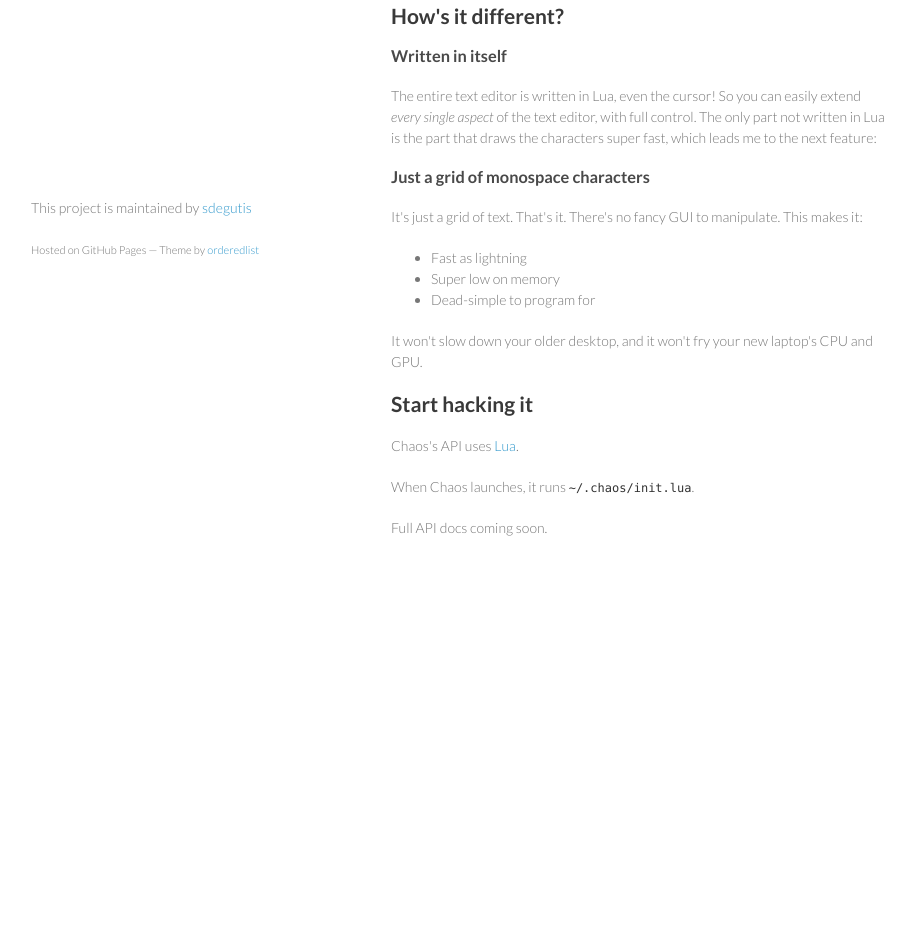
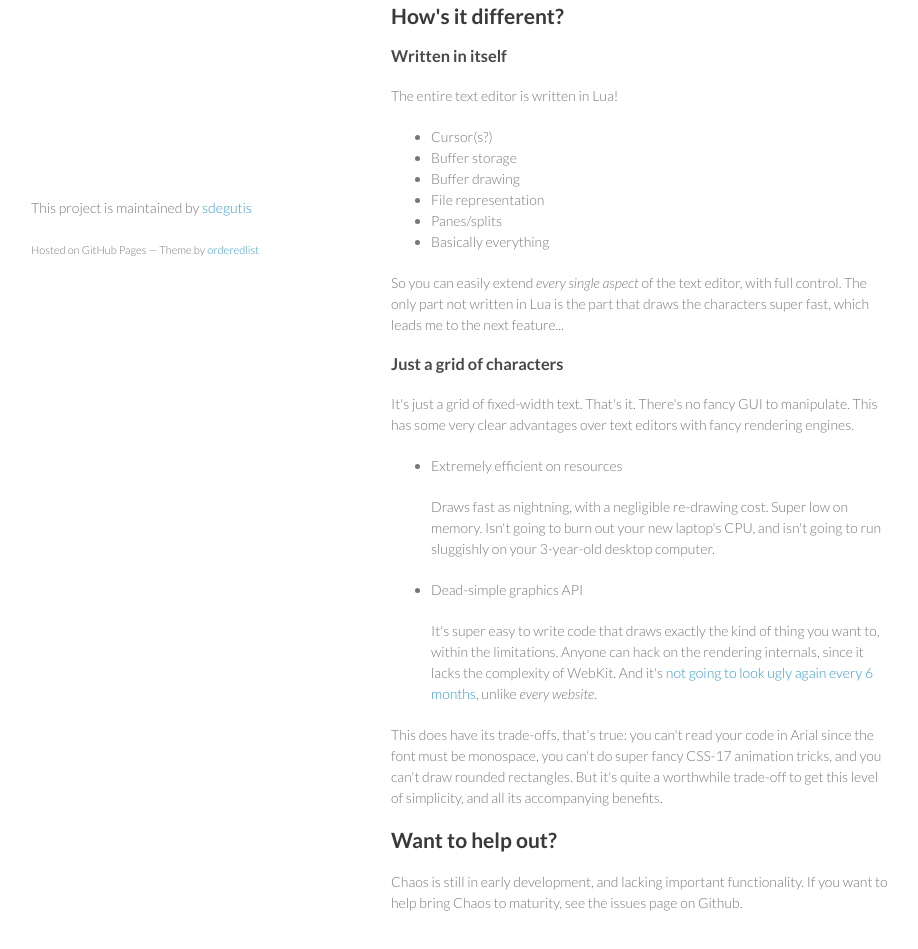
Before and after one commit to CodeMyAss/chaos, a plain HTML site: page index.html in a window 1280 px wide. Shown: the part 471-1420 px from the top of the page, without its empty margins (179-1097 px from the left). Before the commit the page ends 1079 px from the top, so only its background shows below. Drawn offline with Linux system fonts and the light colour scheme.

Commit message:
Create gh-pages branch via GitHub

```diff
--- a/index.html
+++ b/index.html
@@ -41,27 +41,39 @@
 <h3>
 <a name="written-in-itself" class="anchor" href="#written-in-itself"><span class="octicon octicon-link"></span></a>Written in itself</h3>
 
-<p>The entire text editor is written in Lua, even the cursor! So you can easily extend <em>every single aspect</em> of the text editor, with full control. The only part not written in Lua is the part that draws the characters super fast, which leads me to the next feature:</p>
+<p>The entire text editor is written in Lua!</p>
+
+<ul>
+<li>Cursor(s?)</li>
+<li>Buffer storage</li>
+<li>Buffer drawing</li>
+<li>File representation</li>
+<li>Panes/splits</li>
+<li>Basically everything</li>
+</ul><p>So you can easily extend <em>every single aspect</em> of the text editor, with full control. The only part not written in Lua is the part that draws the characters super fast, which leads me to the next feature...</p>
 
 <h3>
-<a name="just-a-grid-of-monospace-characters" class="anchor" href="#just-a-grid-of-monospace-characters"><span class="octicon octicon-link"></span></a>Just a grid of monospace characters</h3>
+<a name="just-a-grid-of-characters" class="anchor" href="#just-a-grid-of-characters"><span class="octicon octicon-link"></span></a>Just a grid of characters</h3>
 
-<p>It's just a grid of text. That's it. There's no fancy GUI to manipulate. This makes it:</p>
+<p>It's just a grid of fixed-width text. That's it. There's no fancy GUI to manipulate. This has some very clear advantages over text editors with fancy rendering engines.</p>
 
 <ul>
-<li>Fast as lightning</li>
-<li>Super low on memory</li>
-<li>Dead-simple to program for</li>
-</ul><p>It won't slow down your older desktop, and it won't fry your new laptop's CPU and GPU.</p>
+<li>
+<p>Extremely efficient on resources</p>
+
+<p>Draws fast as nightning, with a negligible re-drawing cost. Super low on memory. Isn't going to burn out your new laptop's CPU, and isn't going to run sluggishly on your 3-year-old desktop computer.</p>
+</li>
+<li>
+<p>Dead-simple graphics API</p>
+
+<p>It's super easy to write code that draws exactly the kind of thing you want to, within the limitations. Anyone can hack on the rendering internals, since it lacks the complexity of WebKit. And it's <a href="http://en.wikipedia.org/wiki/Planned_obsolescence">not going to look ugly again every 6 months</a>, unlike <em>every website</em>.</p>
+</li>
+</ul><p>This does have its trade-offs, that's true: you can't read your code in Arial since the font must be monospace, you can't do super fancy CSS-17 animation tricks, and you can't draw rounded rectangles. But it's quite a worthwhile trade-off to get this level of simplicity, and all its accompanying benefits.</p>
 
 <h2>
-<a name="start-hacking-it" class="anchor" href="#start-hacking-it"><span class="octicon octicon-link"></span></a>Start hacking it</h2>
+<a name="want-to-help-out" class="anchor" href="#want-to-help-out"><span class="octicon octicon-link"></span></a>Want to help out?</h2>
 
-<p>Chaos's API uses <a href="http://phrogz.net/lua/LearningLua_FromJS.html">Lua</a>.</p>
-
-<p>When Chaos launches, it runs <code>~/.chaos/init.lua</code>.</p>
-
-<p>Full API docs coming soon.</p>
+<p>Chaos is still in early development, and lacking important functionality. If you want to help bring Chaos to maturity, see the issues page on Github.</p>
       </section>
       <footer>
         <p>This project is maintained by <a href="https://github.com/sdegutis">sdegutis</a></p>
```
Also changed, not shown: params.json (+1 -1 lines).
